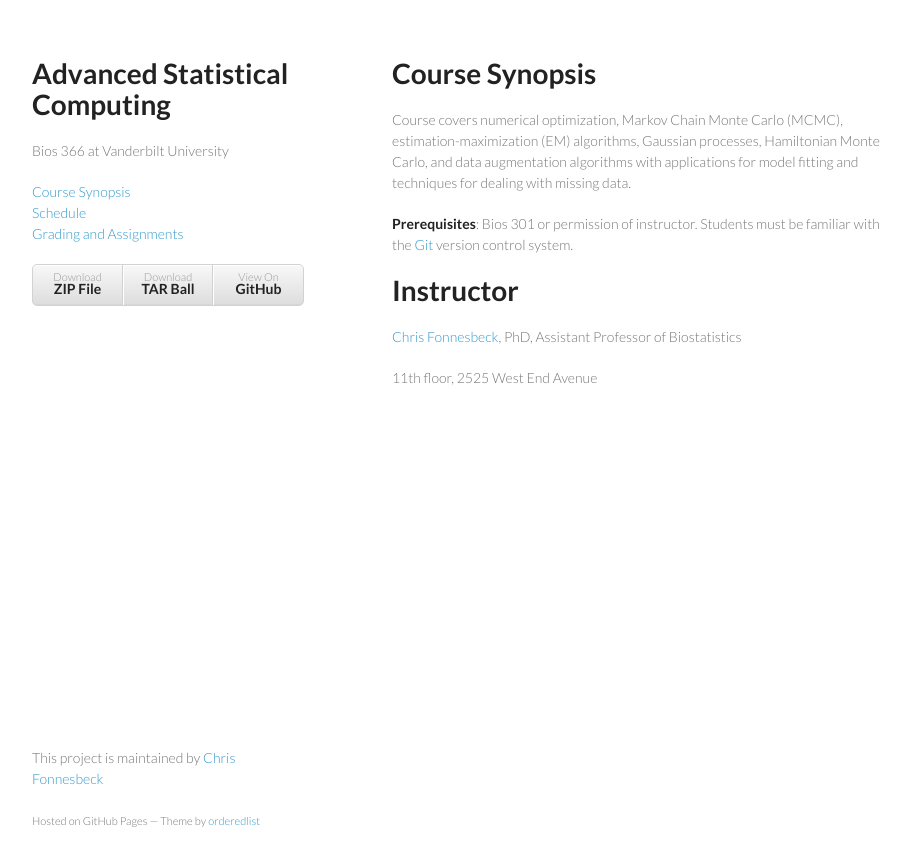
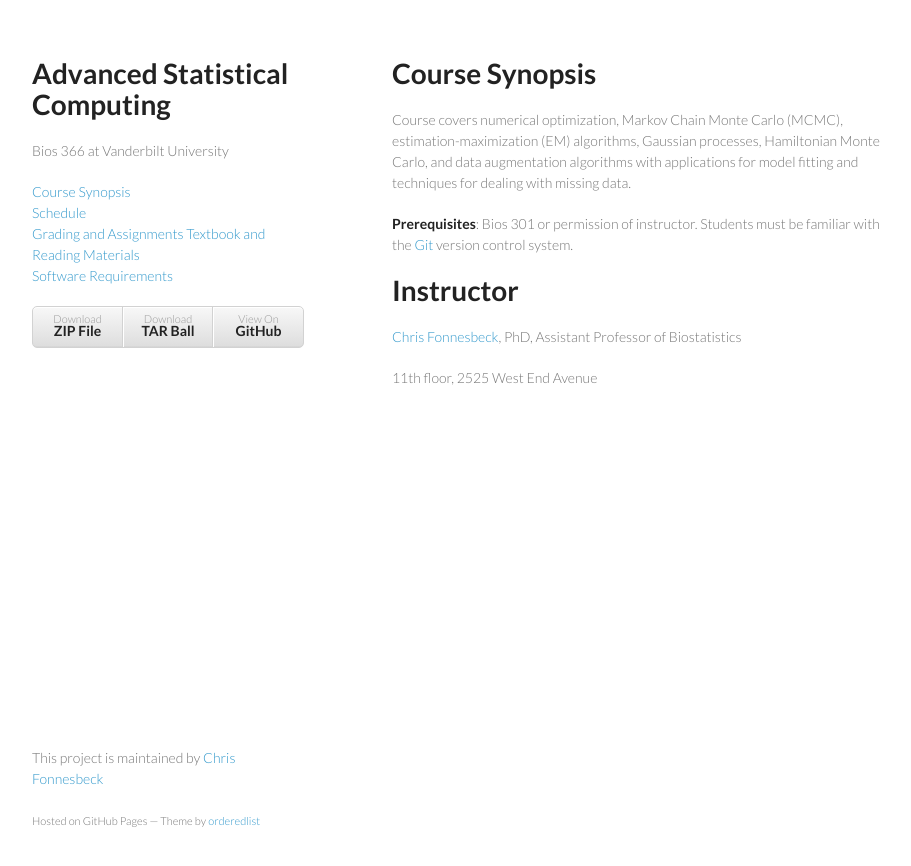
Before and after one commit to fonnesbeck/Bios8366, a Jekyll site: the page built from index.md, in a window 1280 px wide. Shown: the top 866 px of the page, without its empty margins (178-1089 px from the left). Built offline with Jekyll 4.4.1, drawn with Linux system fonts in a browser that asks for light colours.

Commit message:
Updated directory sidebar

```diff
--- a/_layouts/default.html
+++ b/_layouts/default.html
@@ -23,6 +23,9 @@
             <a href='http://fonnesbeck.github.com/Bios366/schedule.html'>Schedule</a>
             <br/>
             <a href='http://fonnesbeck.github.com/Bios366/grading.html'>Grading and Assignments</a>
+            <a href='http://fonnesbeck.github.com/Bios366/reading.html'>Textbook and Reading Materials</a>
+            <br/>
+            <a href='http://fonnesbeck.github.com/Bios366/software.html'>Software Requirements</a>
 
         <!-- <p class="view"><a href="https://github.com/fonnesbeck/Bios366">View the Project on GitHub</a></p> -->
 
```
Also changed, not shown: TOC.md (deleted, +0 -1 lines).
